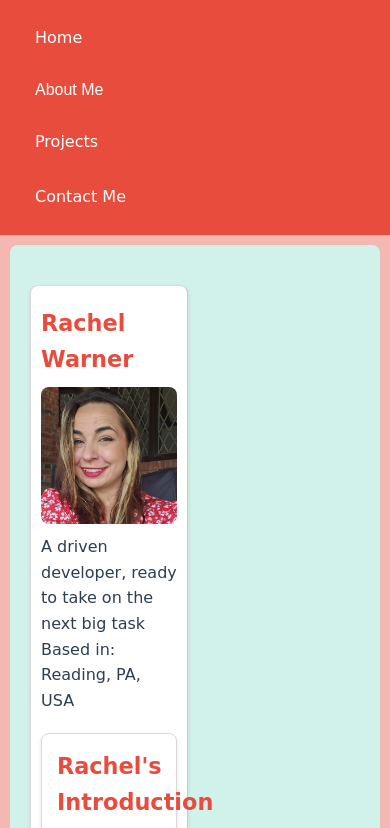
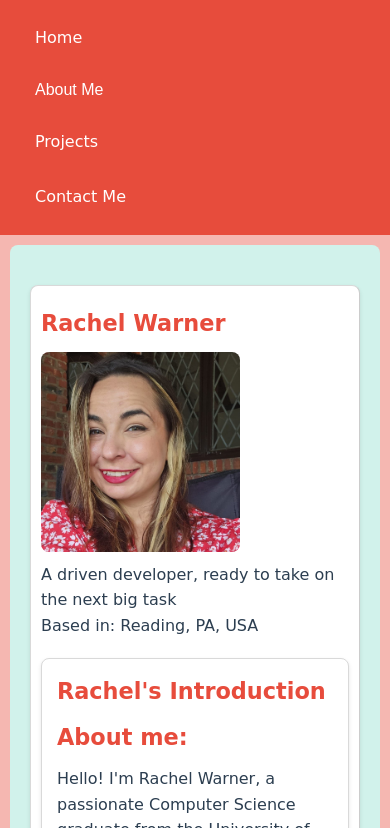
Before and after one commit to RMWarner9/portfolio, a plain HTML site: page index.html in a window 390 px wide. Shown: the top 828 px of the page. Drawn offline with nearby package versions, Linux system fonts and the light colour scheme; a web font is replaced by a local one.

Commit message:
Updated styles.css
Updated styles.css to be responsive for phone screens.

```diff
--- a/styles.css
+++ b/styles.css
@@ -303,4 +303,10 @@ button:hover {
         flex-direction: column;
         gap: 20px;
     }
+
+    .left,
+    .right {
+    	width: auto;
+    	padding: 10px;
+    }
 }
```
